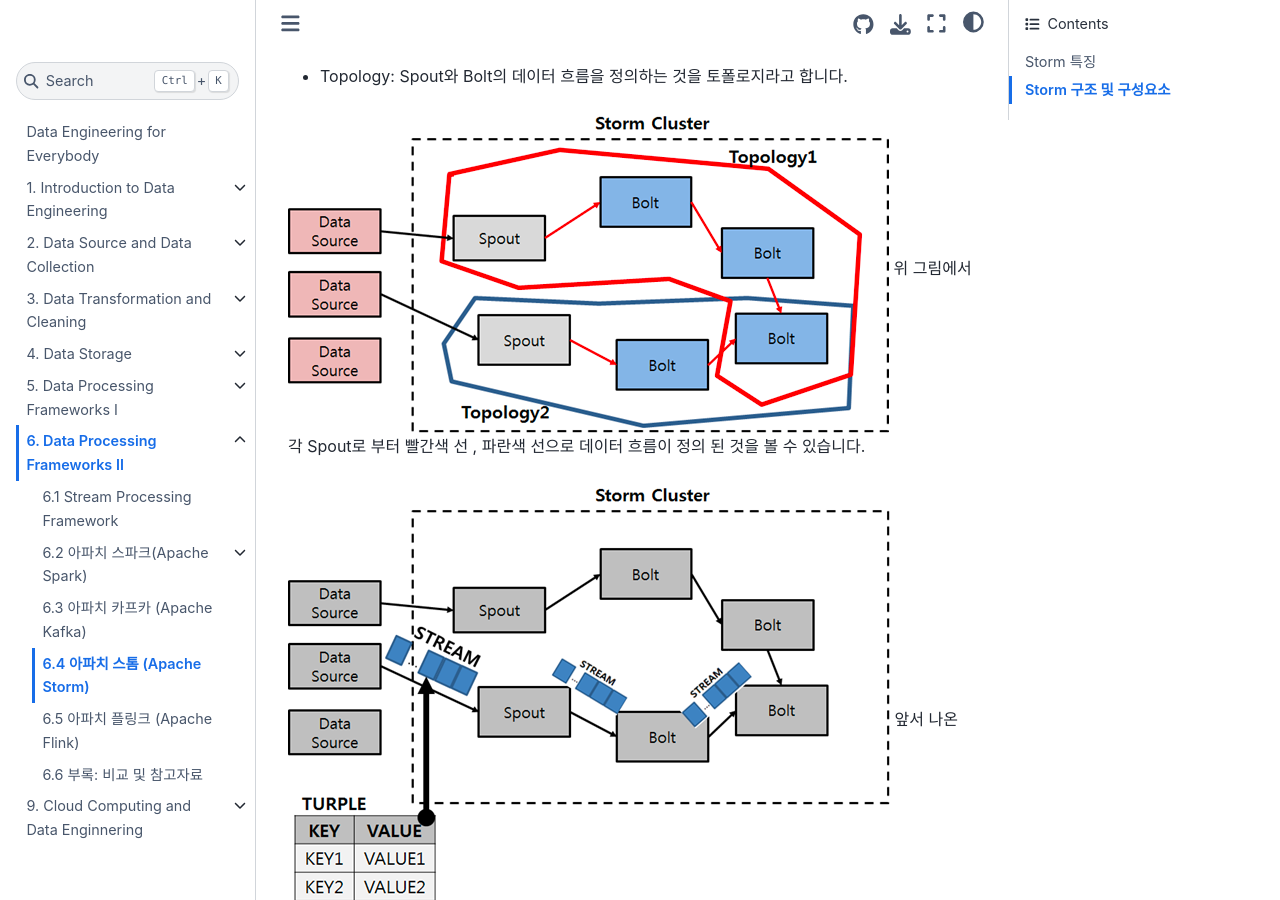
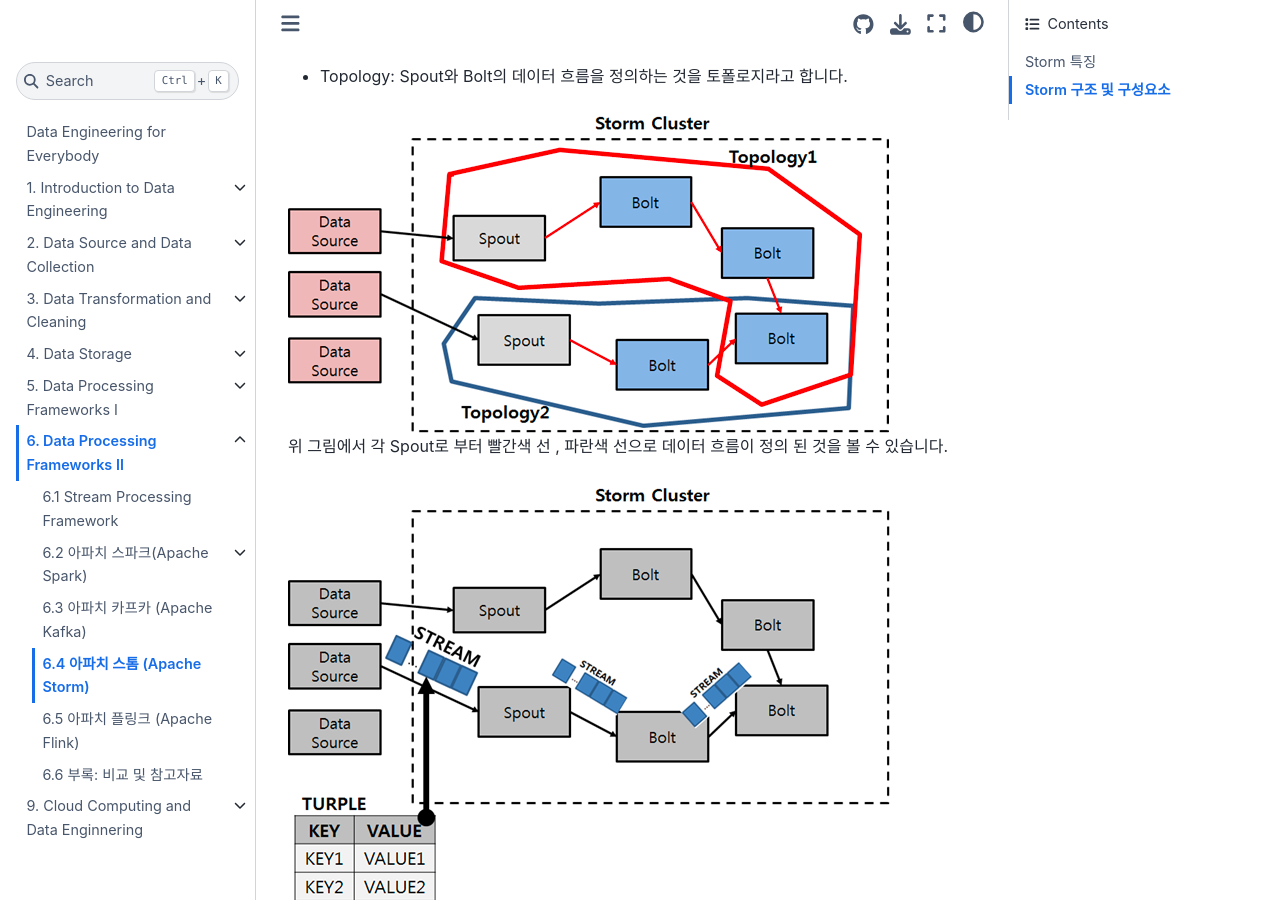
Before and after one commit to Pseudo-Lab/data-engineering-for-everybody, a Jupyter Book: the page built from book/docs/6_data_processing_frameworks_2/4._Apache-storm.md, in a window 1280 px wide and 900 px high, scrolled down 1849 px. Built offline with Jupyter Book 1.0.4 settings and Sphinx 7.4.7 and the Sphinx Book theme 1.1.4, drawn with Linux system fonts in a browser that asks for light colours; pages that are not in the unit, such as notebooks, are missing from menus; comment, search, counter and statistics services are not loaded.

Commit message:
fix: fix typos

```diff
--- a/book/docs/6_data_processing_frameworks_2/4._Apache-storm.md
+++ b/book/docs/6_data_processing_frameworks_2/4._Apache-storm.md
@@ -33,8 +33,9 @@
 
 - Topology: Spout와 Bolt의 데이터 흐름을 정의하는 것을 토폴로지라고 합니다.
 
-![topology1](images/4.4_storm-topology.png)
+![topology1](images/4.4_storm-topology.png)<br>
 위 그림에서 각 Spout로 부터 빨간색 선 , 파란색 선으로 데이터 흐름이 정의 된 것을 볼 수 있습니다.
 
-![opology2](images/4.5_storm-topology.png)
+
+![opology2](images/4.5_storm-topology.png)<br>
 앞서 나온 튜플과 데이터 흐름을 시각화하면 위와 같은 그림으로 정리할 수 있습니다.
```
Also changed, not shown: book/docs/6_data_processing_frameworks_2/1._Stream_processing_Framework.md (+1 -1 lines), book/docs/6_data_processing_frameworks_2/3._Apache-kafka.md (+1 -1 lines).
